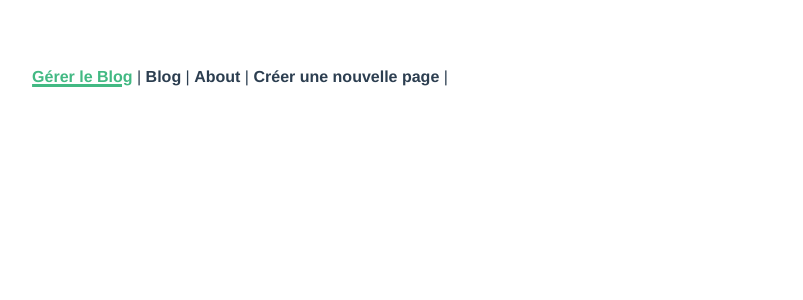
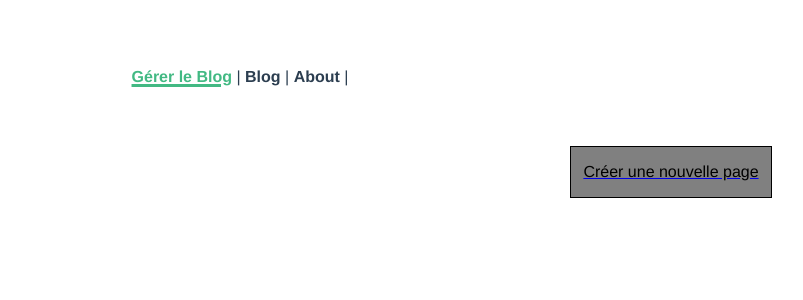
Before and after one commit to IIM-Creative-Technology/vuejs-Pierre-AntoineBaizeau, a Vue app: page /admin in a window 1280 px wide. Shown: the top 300 px of the page, without its empty margins (400-1203 px from the left). Built offline with nearby package versions, Linux system fonts and the light colour scheme.

Commit message:
ajput article + liste article

```diff
--- a/src/components/Menu.vue
+++ b/src/components/Menu.vue
@@ -4,7 +4,6 @@
         <router-link to="/admin">Gérer le Blog</router-link> |
         <router-link to="/">Blog</router-link> |
         <router-link to="/about">About</router-link> |
-        <router-link :to="{ path: getCreerLink() }">Créer une nouvelle page</router-link> |
 
     </div>
 
@@ -12,11 +11,7 @@
 
 <script>
 export default {
-    methods: {
-      getCreerLink: function() {
-        return '/creer'
-      },
-    }
+
 }
 </script>
 
--- a/src/components/articles/CreerArticle.vue
+++ b/src/components/articles/CreerArticle.vue
@@ -23,13 +23,13 @@
 
                     <div class="col-md-4">
                         <div class="addArticle">
-                            <input name="articleTitre" type="text" placeholder="Titre de la page" v-model="articleTitre" />
+                            <input name="articleTitre" type="text" placeholder="Titre de la page" v-model="articleTitre" required />
                         </div>
                         <div class="addArticle">
-                            <input name="articleMetaTitre" type="text" placeholder="Meta Title" v-model="articleMetaTitre" />
+                            <input name="articleMetaTitre" type="text" placeholder="Meta Title" v-model="articleMetaTitre" required />
                         </div>
                         <div class="addArticle">
-                            <input name="articleDesc" type="text" placeholder="Meta Description" v-model="articleDesc" />
+                            <input name="articleDesc" type="text" placeholder="Meta Description" v-model="articleDesc" required />
                         </div>
                     </div>
                 </div>
@@ -44,11 +44,11 @@
 
             <article class="corps">
                     <label for="corps">Corps du post</label>
-                    <textarea name="corps" id="corps" cols="200" rows="10" v-model="articleCorps"></textarea>
+                    <textarea name="corps" id="corps" cols="200" rows="10" v-model="articleCorps" required></textarea>
             </article>
 
 
-            <button class="add" type="submit">Créer la page</button>
+            <button class="add" type="submit" >Créer la page</button>
     </form>
     </section>
 </template>
--- /dev/null
+++ b/src/components/articles/CreerButton.vue
@@ -0,0 +1,36 @@
+<template>
+    <div class="creerarticlebutton">
+      <router-link :to="{ path: getCreerLink() }"><p>Créer une nouvelle page </p></router-link>
+    </div>
+
+</template>
+
+<script>
+
+export default {
+
+  name: 'CreerButton',
+
+
+  methods: {
+      getCreerLink: function() {
+        return '/creer'
+      },
+    }
+
+}
+</script>
+
+<style>
+
+  .creerarticlebutton {
+    border: 1px black solid;
+    width: 200px;
+    float: right;
+    margin-right: 100px;
+    background-color: gray;
+  }
+  p {
+    color:black;
+  }
+</style>
--- a/src/views/Admin.vue
+++ b/src/views/Admin.vue
@@ -1,19 +1,45 @@
 <template>
-  <div class="home">
-    <ArticleListe />
+  <div class="listearticle">
+      <CreerButton />
+    <br><br><br><br>
+      <ArticleListe />
   </div>
+
+
 </template>
 
 <script>
-import ArticleListe from '@/components/articles/ArticleListe.vue'
+import ArticleListe from '@/components/articles/ArticleListe.vue';
+import CreerButton from '../components/articles/CreerButton.vue'
 // @ is an alias to /src
 
 export default {
 
   name: 'Admin',
   components: {
-    ArticleListe
+    ArticleListe,
+    CreerButton
   },
+
+  methods: {
+      getCreerLink: function() {
+        return '/creer'
+      },
+    }
 
 }
 </script>
+
+<style>
+
+  .creerarticlebutton {
+    border: 1px black solid;
+    width: 200px;
+    float: right;
+    margin-right: 100px;
+    background-color: gray;
+  }
+  p {
+    color:black;
+  }
+</style>
--- a/src/views/Home.vue
+++ b/src/views/Home.vue
@@ -1,18 +1,15 @@
 <template>
   <div class="home">
-    <TodoList />
   </div>
 </template>
 
 <script>
 // @ is an alias to /src
-import TodoList from '../components/TodoList.vue'
 
 export default {
 
   name: 'Home',
   components: {
-    TodoList
   },
 
 }
```
